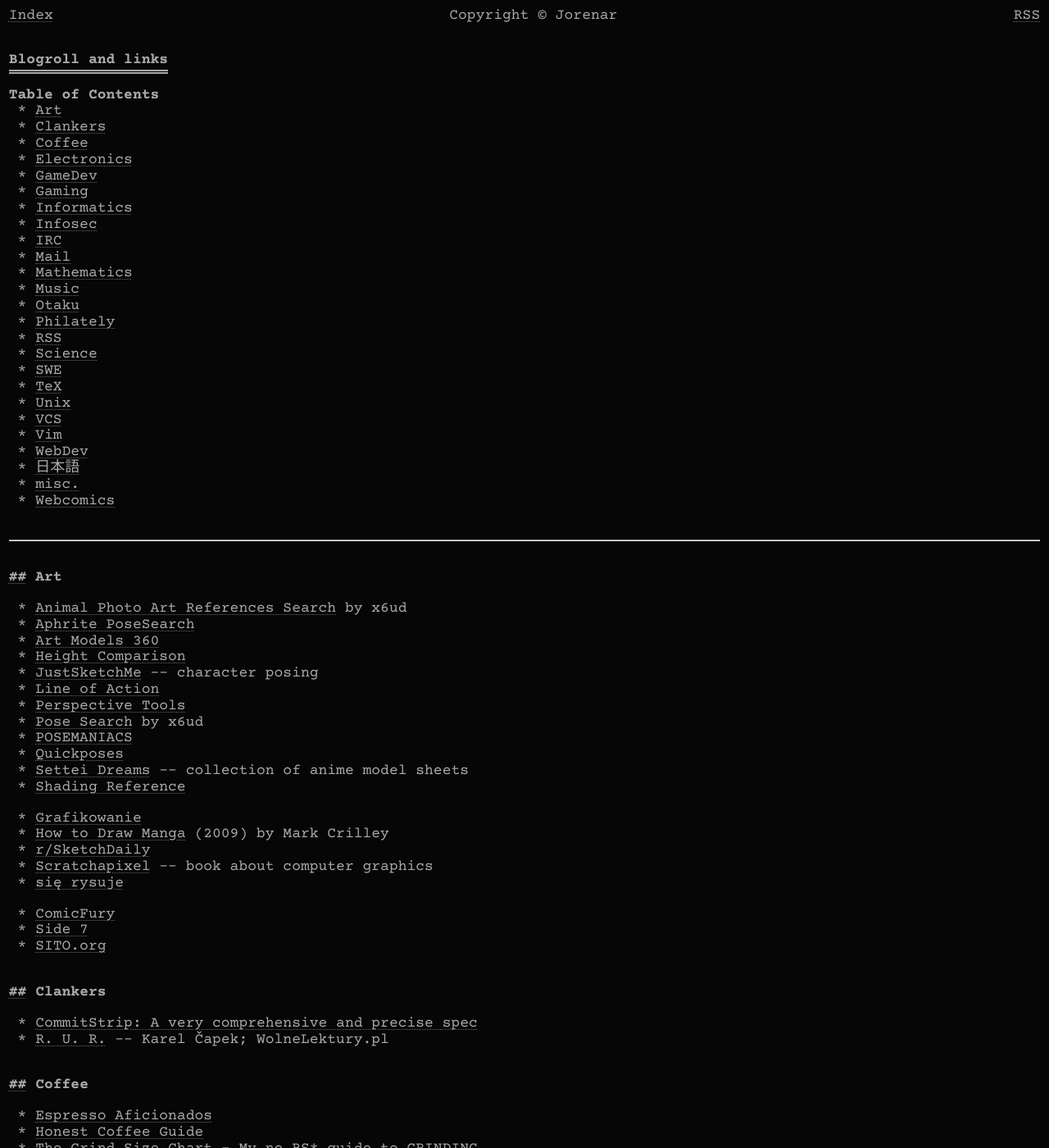
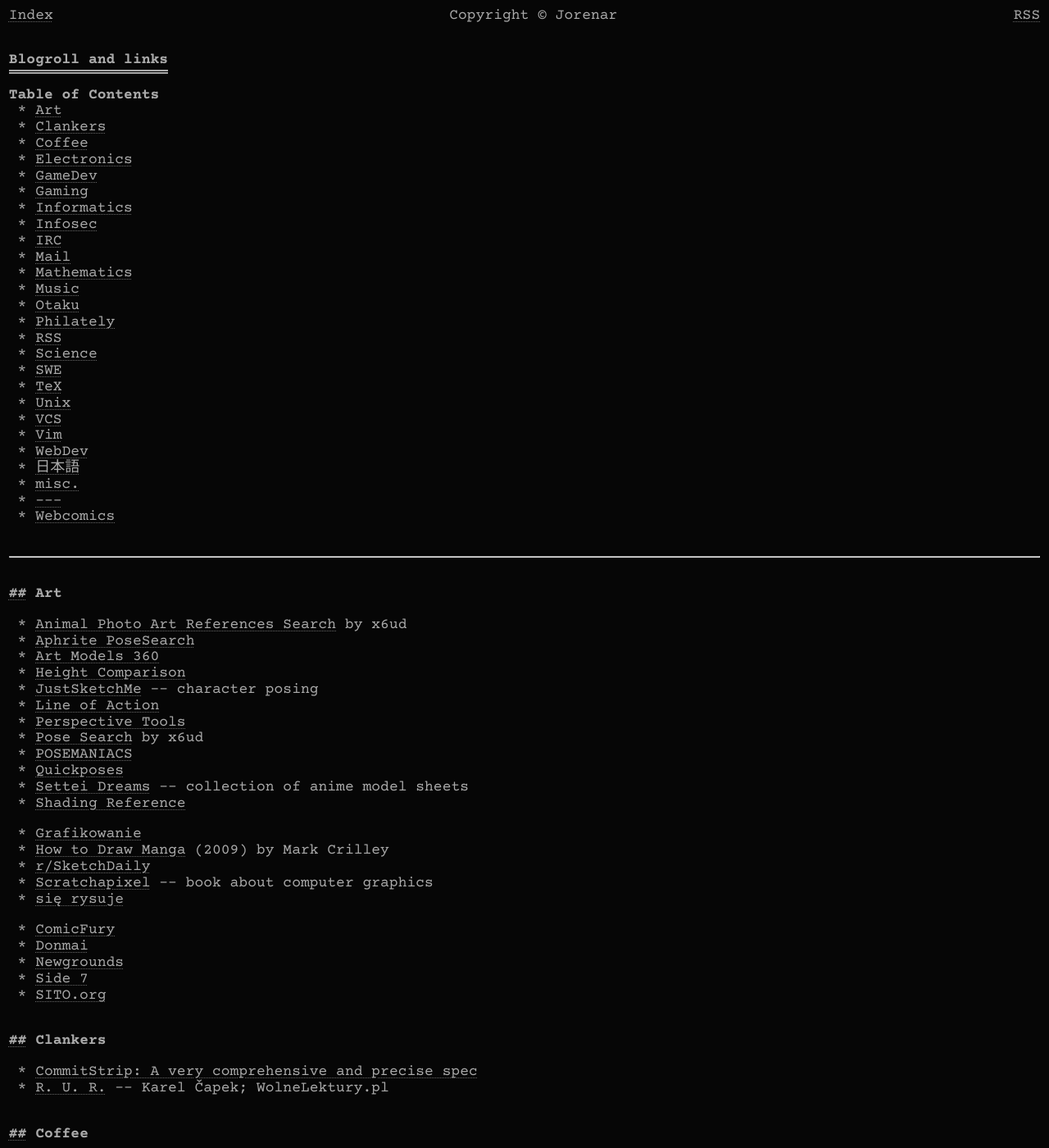
Before and after one commit to Jorenar/blog, a Jekyll site: the page built from _posts/2020-03-26-blogroll.md, in a window 1280 px wide and 1400 px high. Shown: the whole window at 82% size. Built offline with Jekyll 4.4.1, drawn with Linux system fonts in a browser that asks for light colours.

```diff
--- a/_posts/2020-03-26-blogroll.md
+++ b/_posts/2020-03-26-blogroll.md
@@ -38,6 +38,8 @@ pin: 1
 <!---->
 
 * [ComicFury](https://comicfury.com)
+* [Donmai](https://donmai.moe)
+* [Newgrounds](https://www.newgrounds.com)
 * [Side 7](https://www.side7.com)
 * [SITO.org](https://www.sito.org)
 
@@ -412,9 +414,9 @@ pin: 1
 * [userChrome.css for Customizing Firefox](https://www.userchrome.org)
 * [Word Cloud Generator](https://www.jasondavies.com/wordcloud)
 
----
+## ---
 
-# Webcomics
+## Webcomics
 
 * [Arlokk the Atrocious](https://www.webtoons.com/en/canvas/arlokk-the-atrocious/list?title_no=731994)
 * [Bluechair](https://www.webtoons.com/en/slice-of-life/bluechair/list?title_no=199)
```
